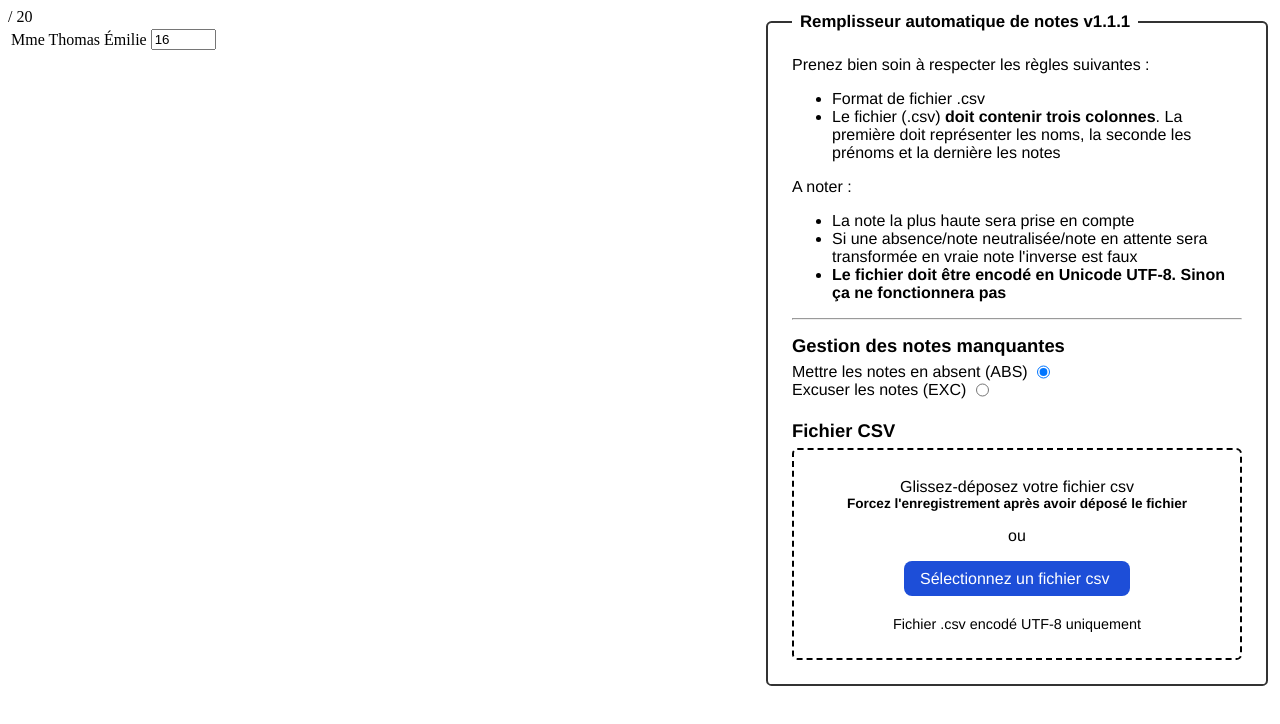
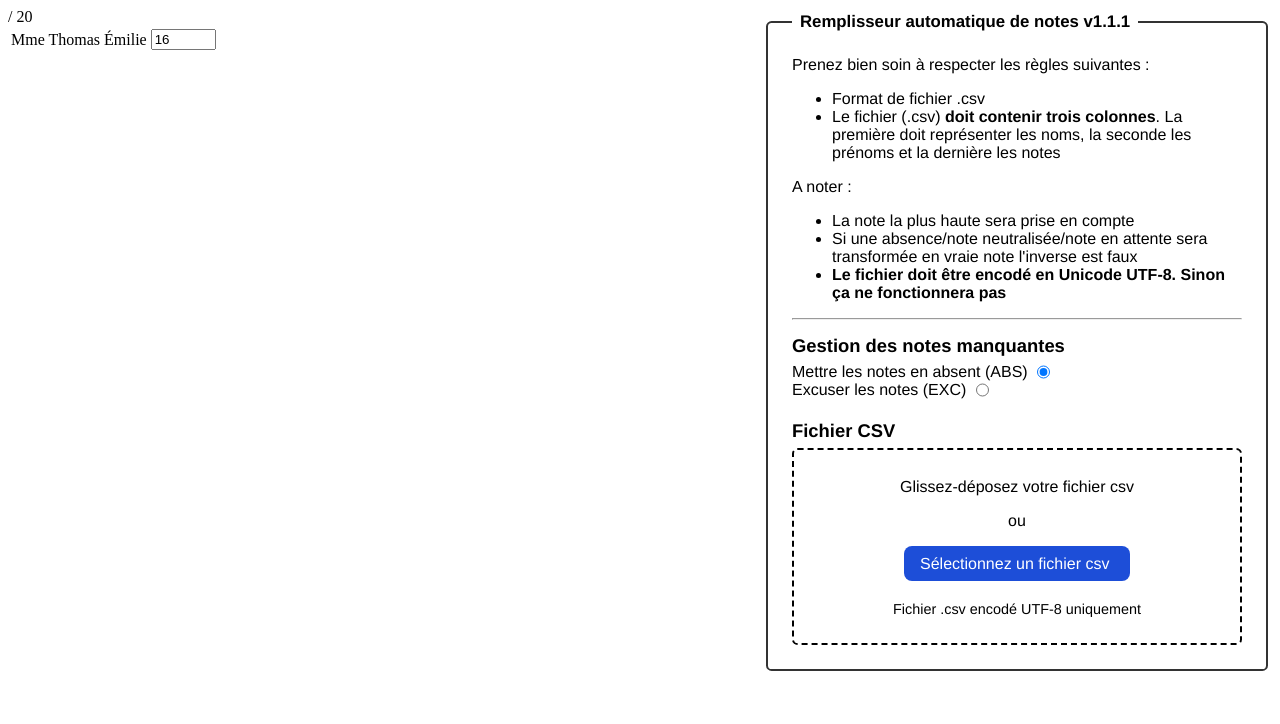
Before and after one commit to DanYellow/tampermonkey-scripts, a website built with Vite: page scodoc/index.html in a window 1280 px wide. Built offline with nearby package versions, Linux system fonts and the light colour scheme.

Commit message:
Scodoc - Update style

```diff
--- a/scodoc/src/tpls/form.html
+++ b/scodoc/src/tpls/form.html
@@ -172,10 +172,6 @@
                 <div>
                     <p>
                         Glissez-déposez votre fichier csv
-                        <span class="tp-force-save-note"
-                            >Forcez l'enregistrement après avoir déposé le
-                            fichier</span
-                        >
                     </p>
                     <p>ou</p>
                     <label id="grades_field" class="tp-upload-btn">
```
Also changed, not shown: scodoc/dist/scodoc-filling-grades.js.
